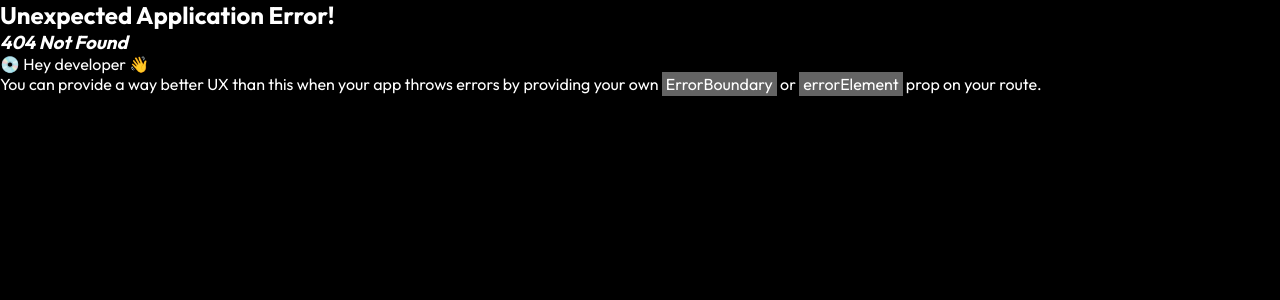
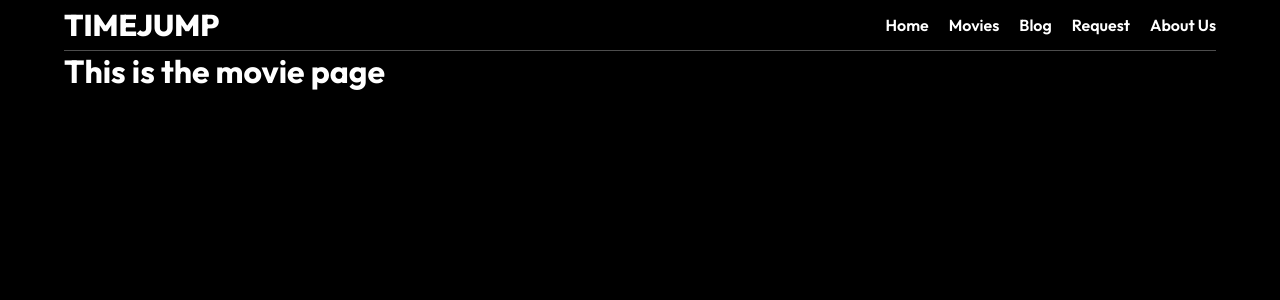
Before and after one commit to ghostknight07/CodeName-A, a React (Vite) app: page /movies in a window 1280 px wide. Before the commit this address had no page. Shown: the top 300 px of the page. Built offline with nearby package versions, Linux system fonts and the light colour scheme.

Commit message:
page navigation - done

```diff
--- a/src/components/Navbar.jsx
+++ b/src/components/Navbar.jsx
@@ -7,11 +7,11 @@ export default function Navbar() {
         <h1 className='logo'>TIMEJUMP</h1>
       </div>
       <div className='nav-links'>
-        <a href="#">Home</a>
-        <a href="#">Movies</a>
-        <a href="#">Blog</a>
-        <a href="#">Request</a>
-        <a href="#">About Us</a>
+        <a href="/">Home</a>
+        <a href="/movies">Movies</a>
+        <a href="/blog">Blog</a>
+        <a href="/request">Request</a>
+        <a href="/about">About Us</a>
       </div>
     </header>
   )
--- /dev/null
+++ b/src/pages/AboutPage.jsx
@@ -0,0 +1,10 @@
+import Navbar from '../components/Navbar.jsx';
+
+function AboutPage() {
+  return (<main>
+    <Navbar />
+    <h1>This is the about page</h1>
+  </main>)
+}
+
+export default AboutPage;
--- /dev/null
+++ b/src/pages/BlogPage.jsx
@@ -0,0 +1,10 @@
+import Navbar from "../components/Navbar.jsx";
+
+function BlogPage() {
+  return (<main>
+    <Navbar />
+    <h1>This is the blog page</h1>
+  </main>)
+}
+
+export default BlogPage;
--- /dev/null
+++ b/src/pages/MoviePage.jsx
@@ -0,0 +1,10 @@
+import Navbar from "../components/Navbar.jsx";
+
+function MoviePage() {
+  return (<main>
+    <Navbar />
+    <h1>This is the movie page</h1>
+  </main>)
+}
+
+export default MoviePage;
--- /dev/null
+++ b/src/pages/RequestPage.jsx
@@ -0,0 +1,10 @@
+import Navbar from "../components/Navbar.jsx";
+
+function RequestPage() {
+  return (<main>
+    <Navbar />
+    <h1>This is the request page</h1>
+  </main>)
+}
+
+export default RequestPage;
--- a/src/pages/movies.jsx
+++ /dev/null
@@ -1,5 +0,0 @@
-function Movies(){
-  return <h1>This is the movie pages</h1>
-}
-
-export default Movies;
```
Also changed, not shown: src/main.jsx (+21 -1 lines).
